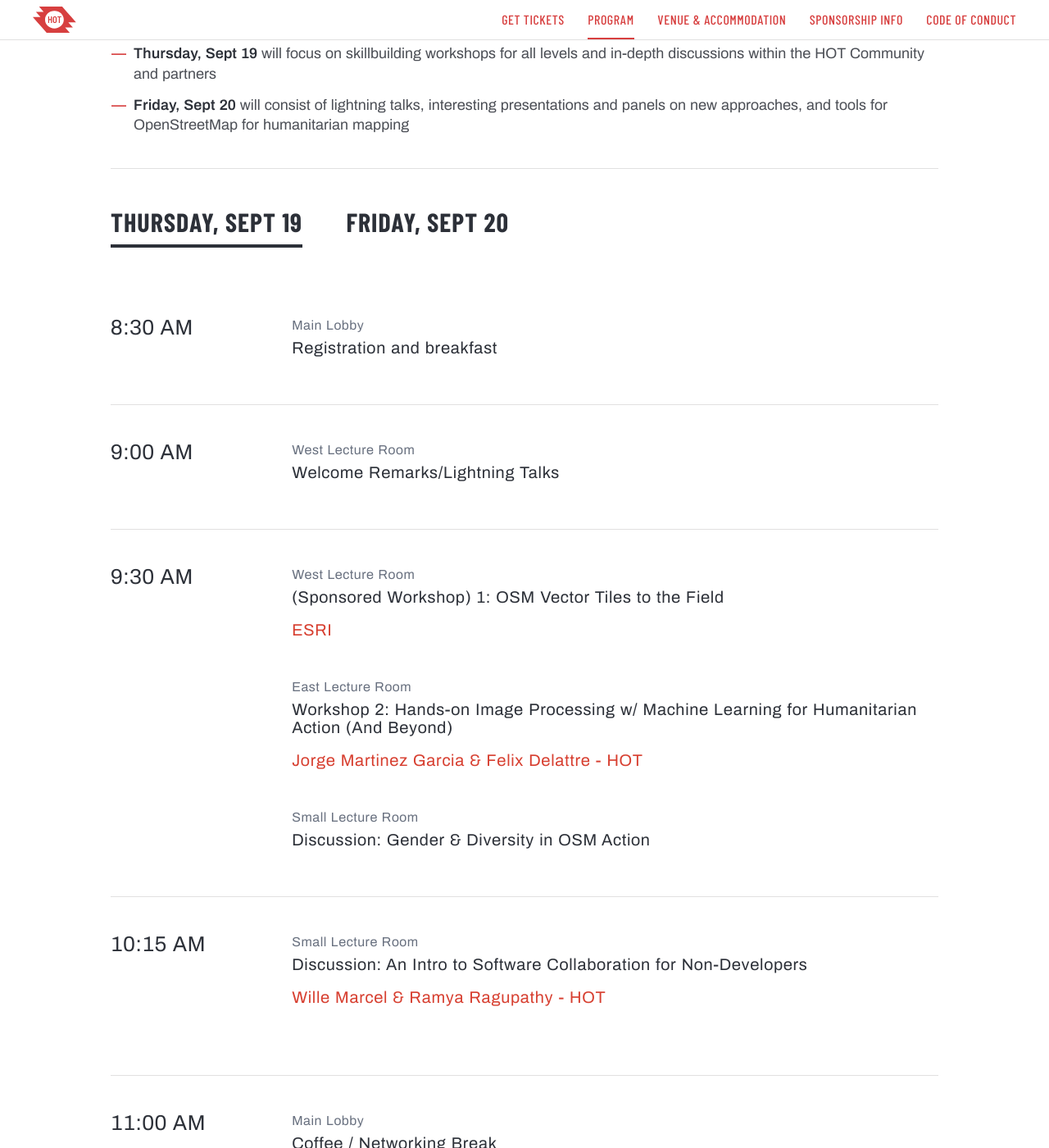
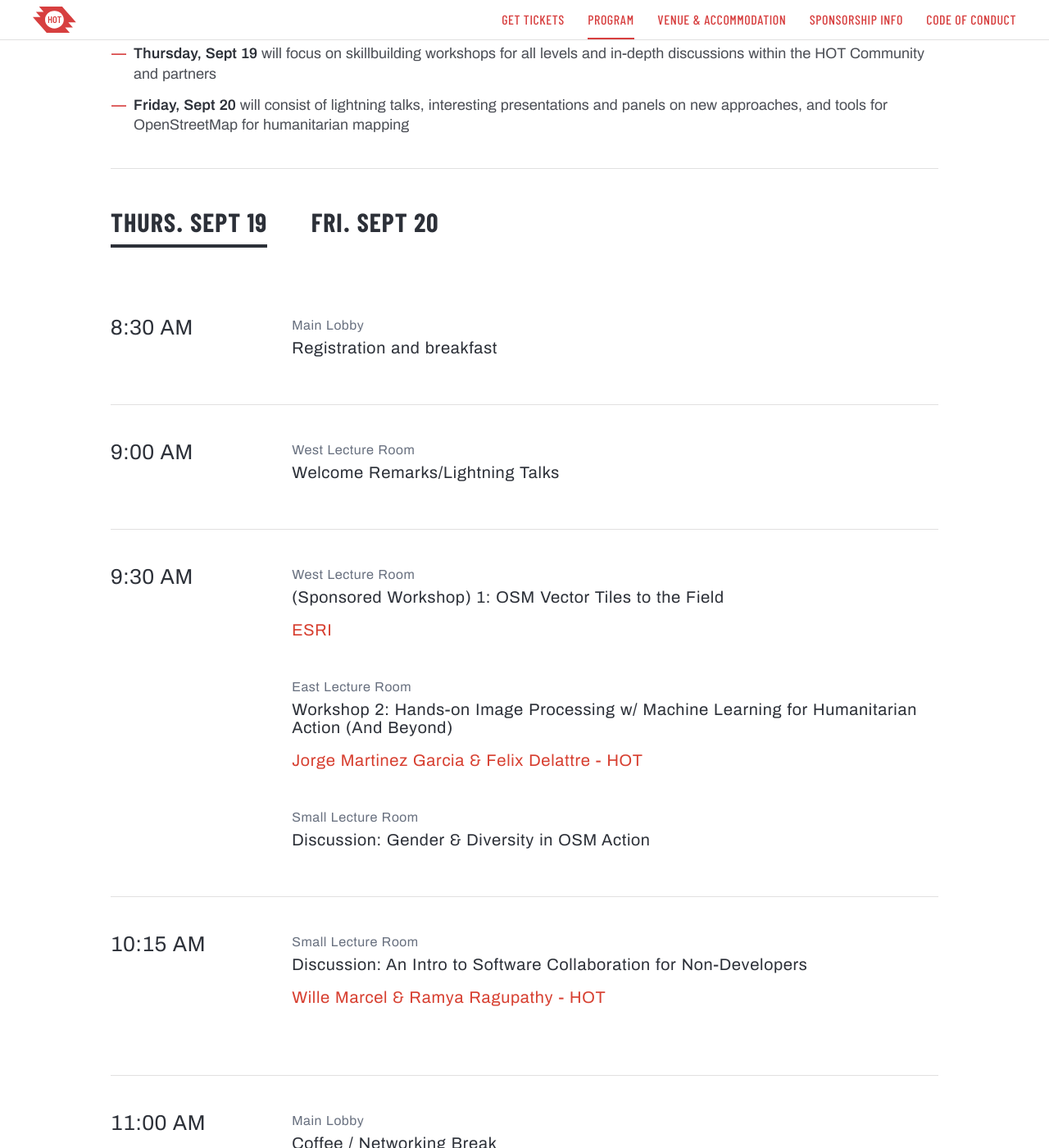
Before and after one commit to hotosm/hot-summit-2019, a Jekyll site: the page built from program.markdown, in a window 1280 px wide and 1400 px high, scrolled down 331 px. Shown: the whole window at 82% size. Built offline with Jekyll 4.4.1, drawn with Linux system fonts in a browser that asks for light colours.

Commit message:
adjust text size for mobile

```diff
--- a/_layouts/program.html
+++ b/_layouts/program.html
@@ -16,8 +16,8 @@
   <div class="program-body">
 
     <div class="select-area">
-        <h2 class="select-item sept-19" id="sept-19">THURSDAY, SEPT 19</h2>
-        <h2 class="select-item sept-20" id="sept-20">FRIDAY, SEPT 20</h2>
+        <h2 class="select-item sept-19" id="sept-19">THURS. SEPT 19</h2>
+        <h2 class="select-item sept-20" id="sept-20">FRI. SEPT 20</h2>
     </div>
 
     <div class="select-dummy"></div>
--- a/_sass/program.scss
+++ b/_sass/program.scss
@@ -116,6 +116,9 @@
     }
   }
   @media (max-width: $screen-sm) {
+    h2 {
+        font-size: 26px;
+      }
     &.fixed-nav {
       position: fixed;
       background-color: $white;
```
